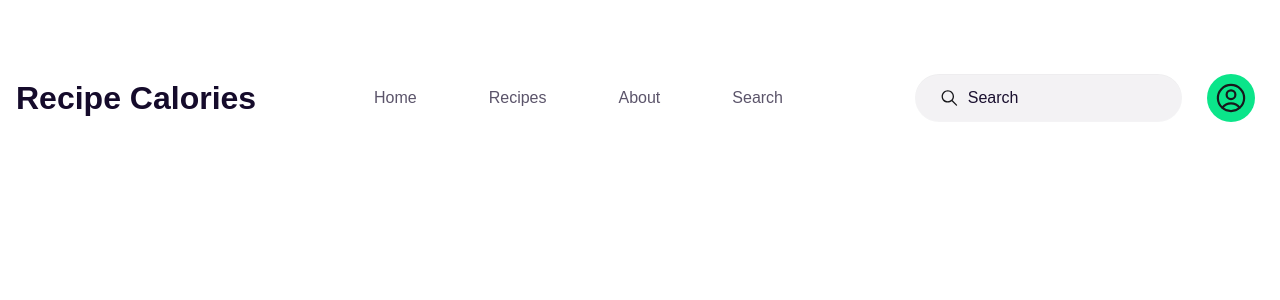
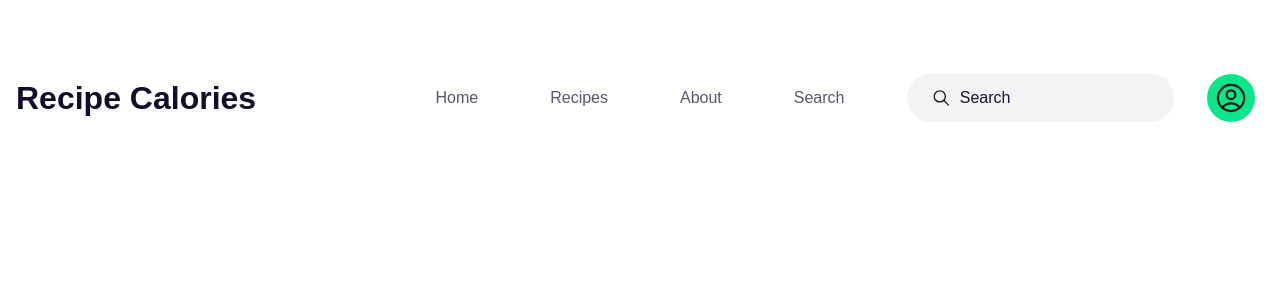
Before and after one commit to MonjurElahiTouheed/chefs-table, a React (Vite) app: page / in a window 1280 px wide. Shown: the top 300 px of the page. Built offline with nearby package versions, Linux system fonts and the light colour scheme.

Commit message:
user button design bug fix

```diff
--- a/src/components/Navbar/Navbar.jsx
+++ b/src/components/Navbar/Navbar.jsx
@@ -6,7 +6,7 @@ const Navbar = () => {
     return (
         <div>
             <div className="navbar bg-base-100 my-16">
-                <div className="navbar-start lg:w-[37%]">
+                <div className="navbar-start lg:w-[41%] xl:w-[50%]">
                     <div className="dropdown">
                         <div tabIndex={0} role="button" className="btn btn-ghost lg:hidden">
                             <svg xmlns="http://www.w3.org/2000/svg" className="h-5 w-5" fill="none" viewBox="0 0 24 24" stroke="currentColor"> <path strokeLinecap="round" strokeLinejoin="round" strokeWidth="2" d="M4 6h16M4 12h8m-8 6h16" /> </svg>
@@ -37,7 +37,7 @@ const Navbar = () => {
                 </div>
 
                 <div className="navbar-end">
-                    <div className="flex gap-2 items-center">
+                    <div className="flex gap-4 items-center">
                         <label className="input border-none w-24 md:w-auto rounded-full bg-[rgba(21,11,43,0.05)] pl-6 py-3 pr-[30px] flex items-center gap-2 h-12">
                             <IoIosSearch size={24} />
                             <input type="text" placeholder="Search" className="placeholder:text-base font-lexend placeholder:text-[rgba(21,11,43,0.98)]" />
```
Also changed, not shown: src/index.css (line endings or trailing spaces).
